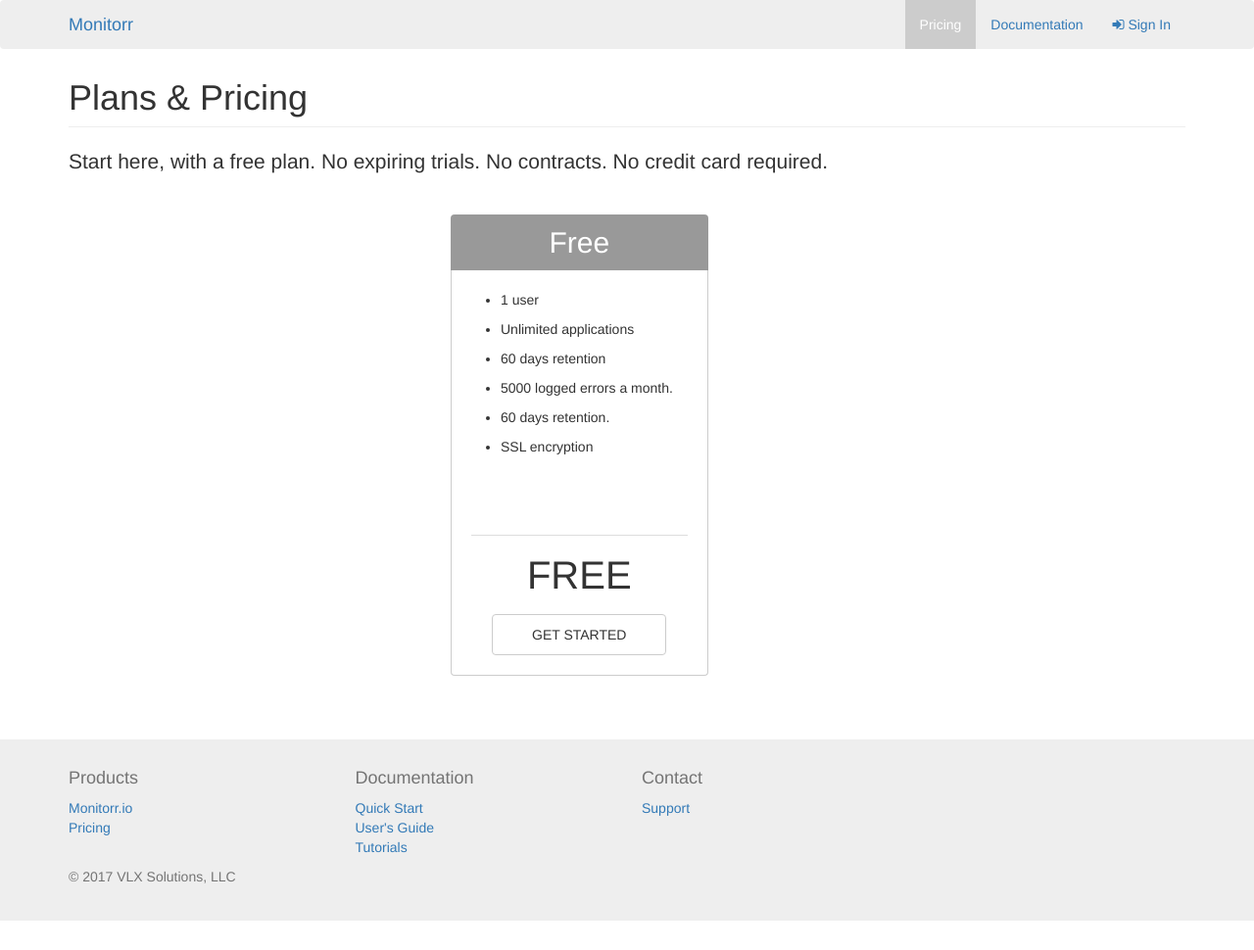
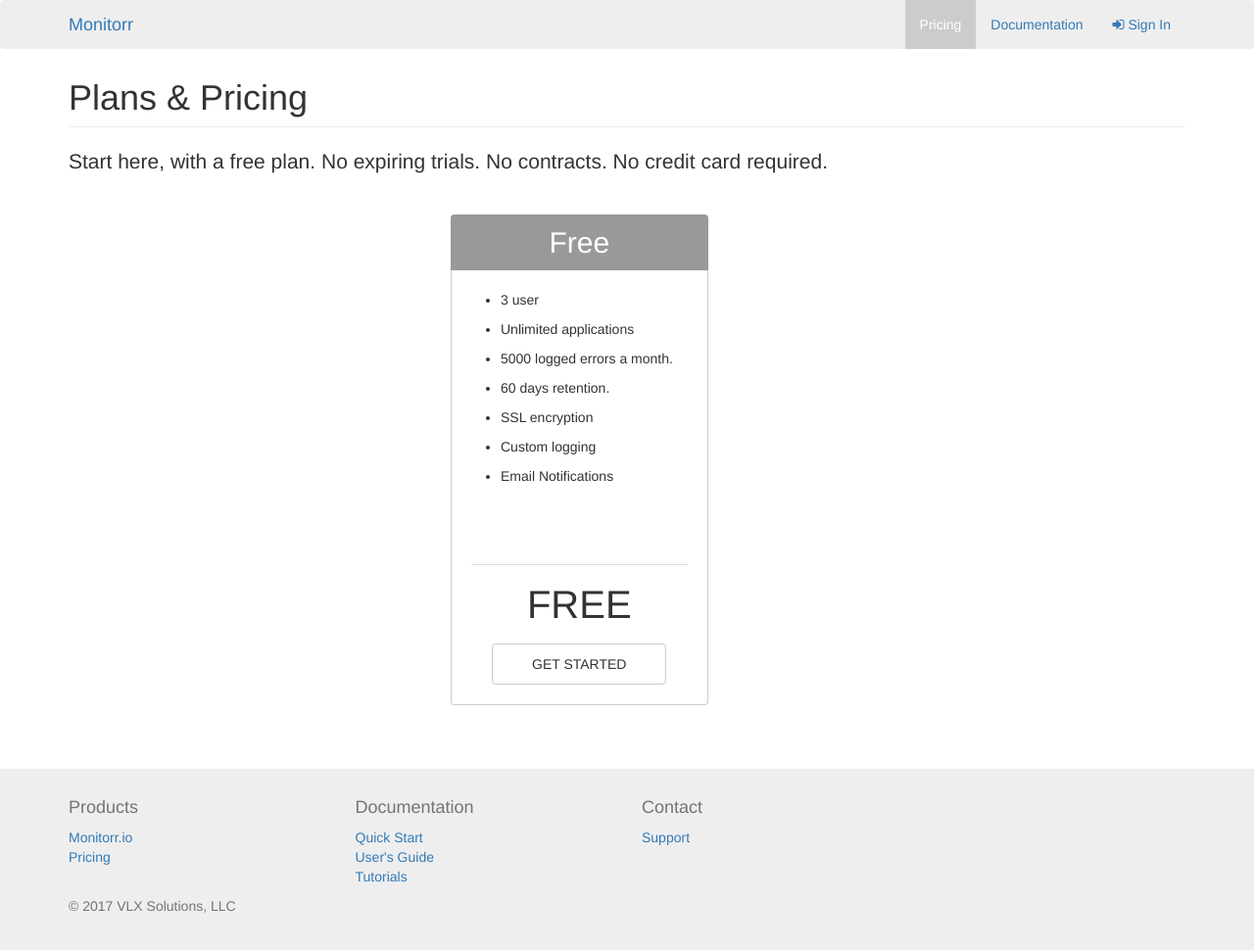
Before and after one commit to monitorrio/monitorr.github.io, a Jekyll site: the page built from pricing/index.md, in a window 1280 px wide. Shown: the whole page at 98% size. Built offline with Jekyll 4.4.1, drawn with Linux system fonts in a browser that asks for light colours; before the commit the page ends 940 px from its top, so only the background shows below that.

Commit message:
features update

```diff
--- a/pricing/index.md
+++ b/pricing/index.md
@@ -24,12 +24,13 @@ active: pricing
               </div>
               <div class="plan-body">
                   <ul class="plan-items">
-                      <li>1 user</li>
+                      <li>3 user</li>
                       <li>Unlimited applications</li>
-                      <li>60 days retention</li>
                       <li>5000 logged errors a month.</li>
                       <li>60 days retention.</li>
                       <li>SSL encryption</li>
+                      <li>Custom logging</li>
+                      <li>Email Notifications</li>
                       <li class="plan-item-spacer">
                       </li>
                       <li class="plan-item-spacer">
```
